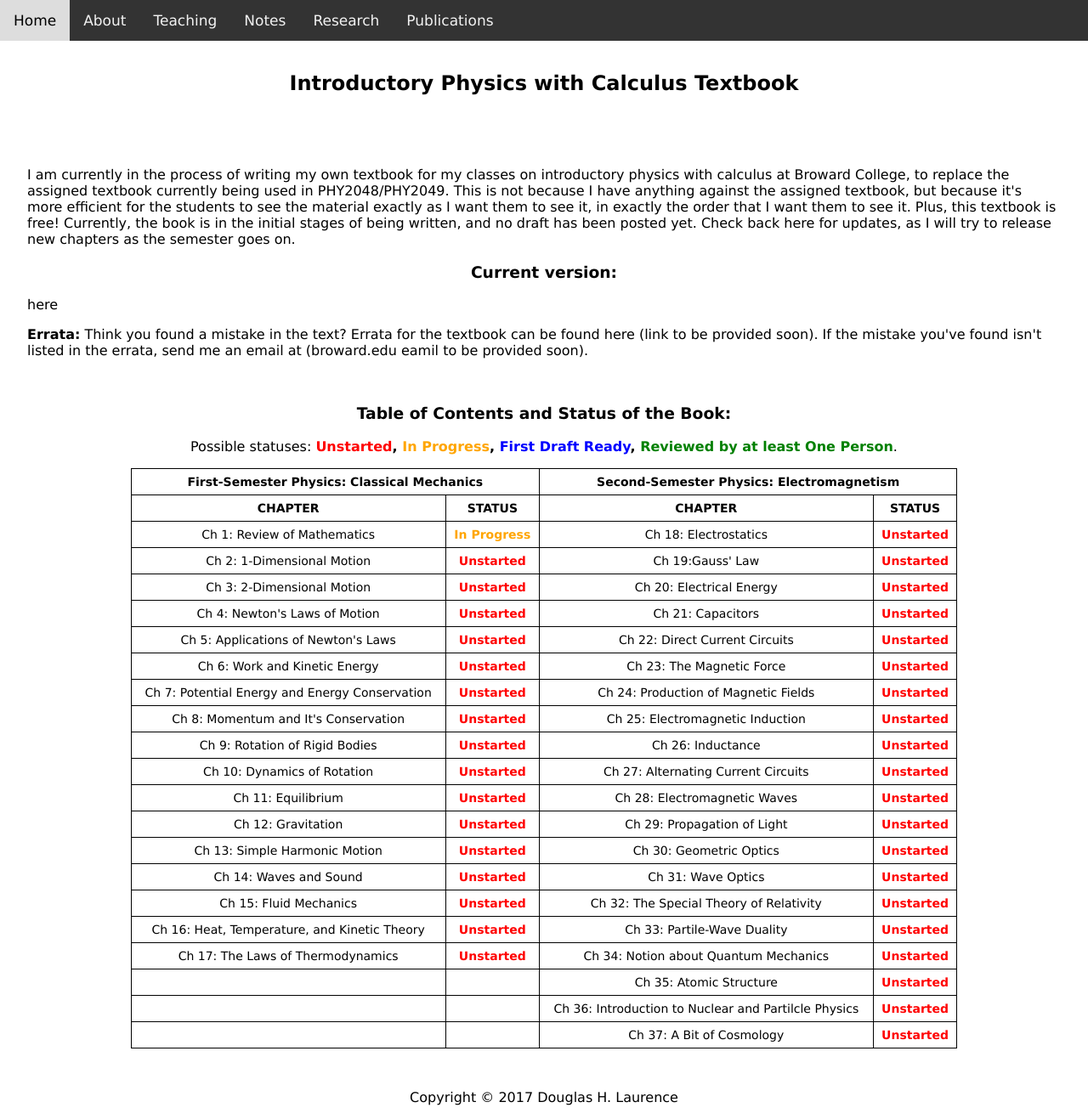
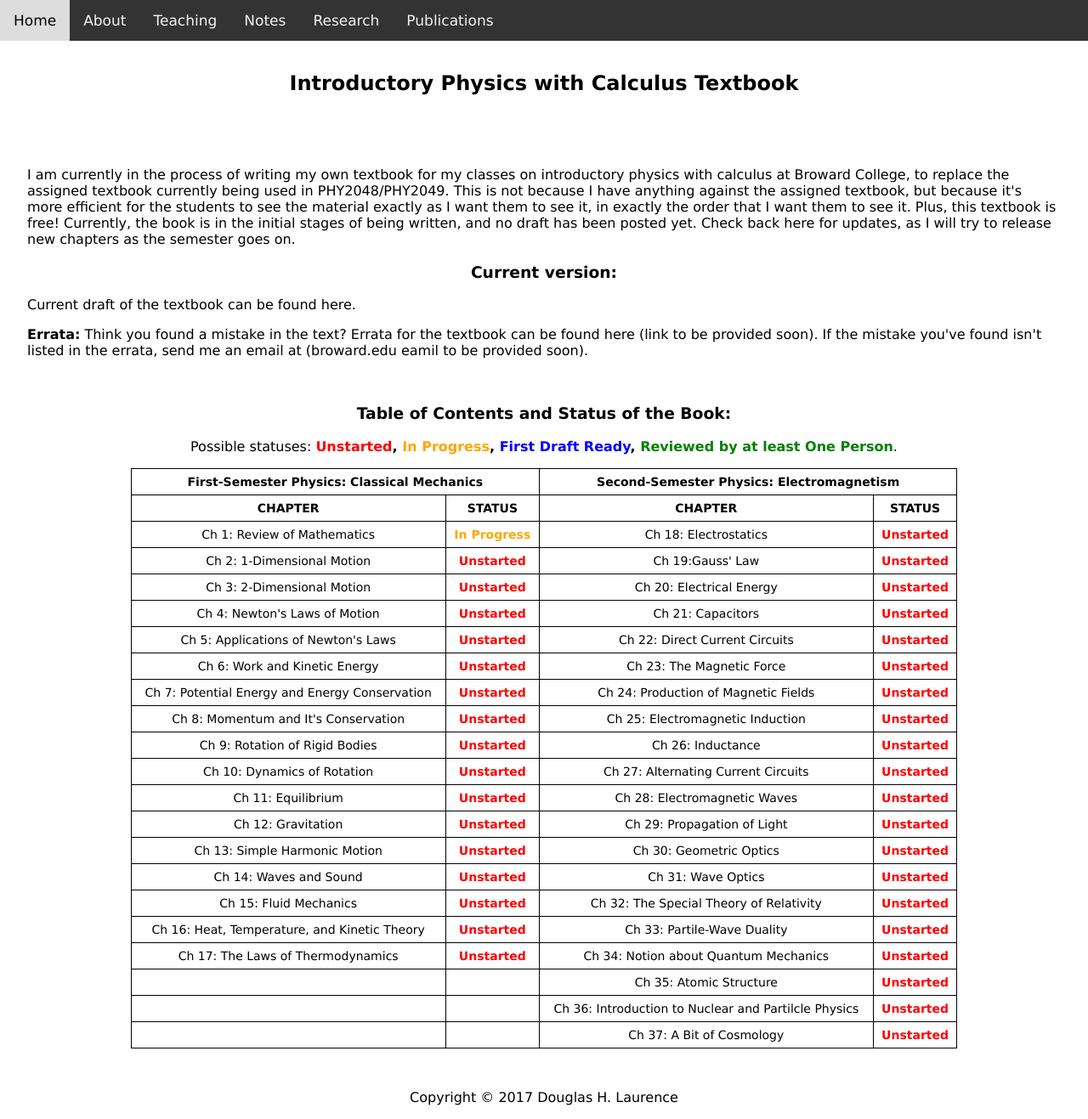
Before and after one commit to dhlaurence/dhlaurence.github.io, a Jekyll site: the page built from uptextbook.html, in a window 1280 px wide. Shown: the whole page at 85% size. Built offline with Jekyll 4.4.1, drawn with Linux system fonts in a browser that asks for light colours.

Commit message:
Update uptextbook.html

```diff
--- a/uptextbook.html
+++ b/uptextbook.html
@@ -19,7 +19,7 @@ title: University Physics Textbook
 
   <h3><center>Current version:</center></h3>
 
-  <div class="popup" onclick="myFunction()">here
+  <div class="popup" onclick="myFunction()">Current draft of the textbook can be found here.
     <span class="popuptext" id="myPopup">Still in initial development. Check back soon!</span>
   </div>
 
```
